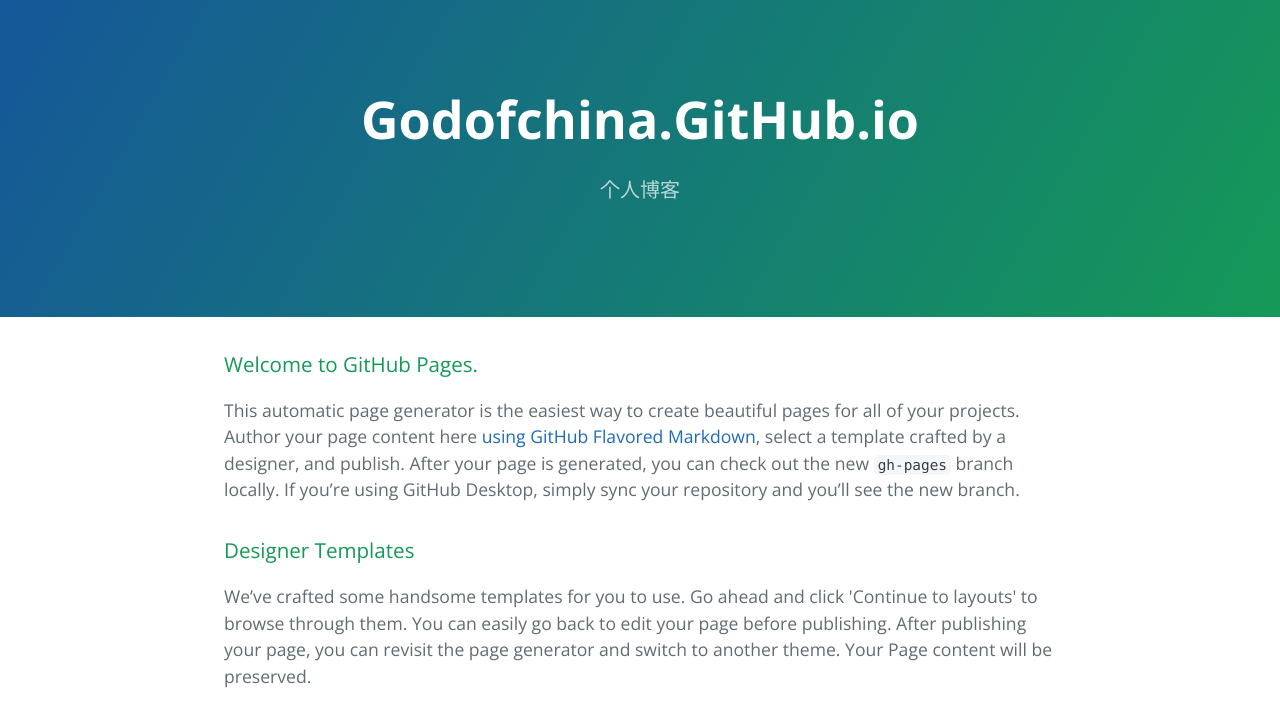
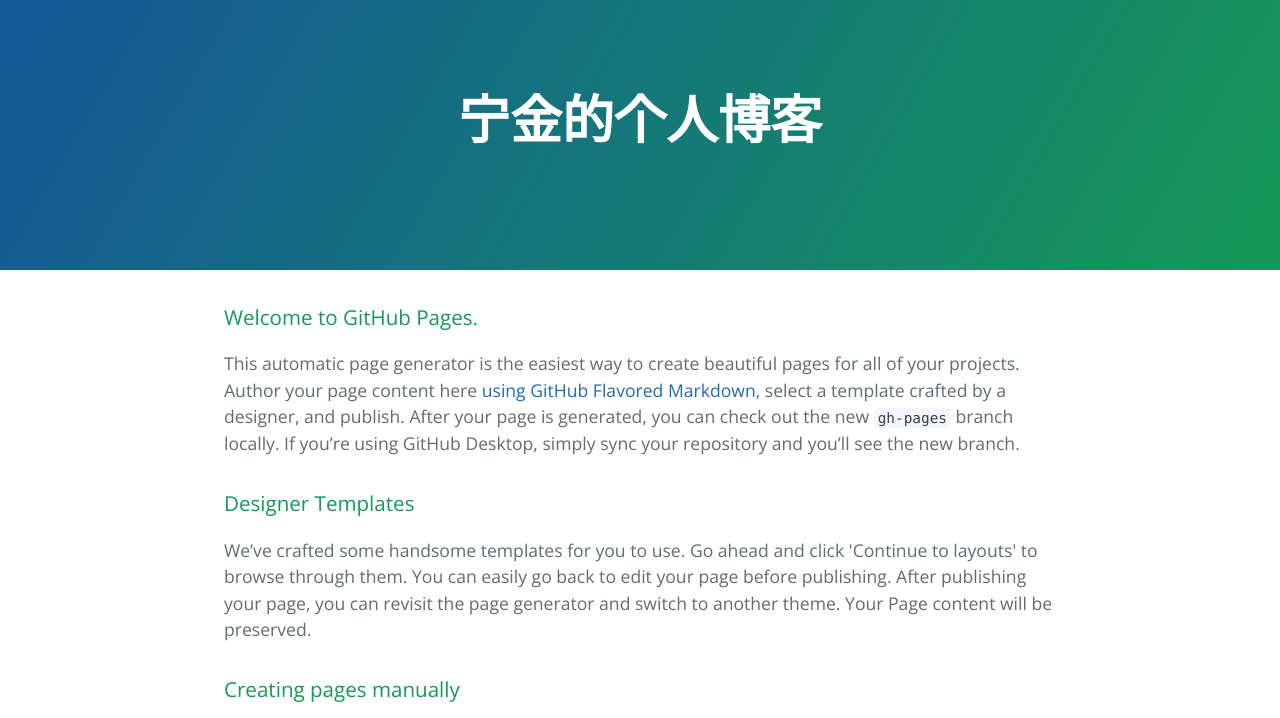
Before and after one commit to godofchina/godofchina.github.io, a plain HTML site: page index.html in a window 1280 px wide. Shown: the top 718 px of the page. Drawn offline with nearby package versions, Linux system fonts and the light colour scheme.

Commit message:
Update index.html

```diff
--- a/index.html
+++ b/index.html
@@ -11,8 +11,8 @@
   </head>
   <body>
     <section class="page-header">
-      <h1 class="project-name">Godofchina.GitHub.io</h1>
-      <h2 class="project-tagline">个人博客</h2>
+      <h1 class="project-name">宁金的个人博客</h1>
+      <h2 class="project-tagline"></h2>
     </section>
 
     <section class="main-content">
```
